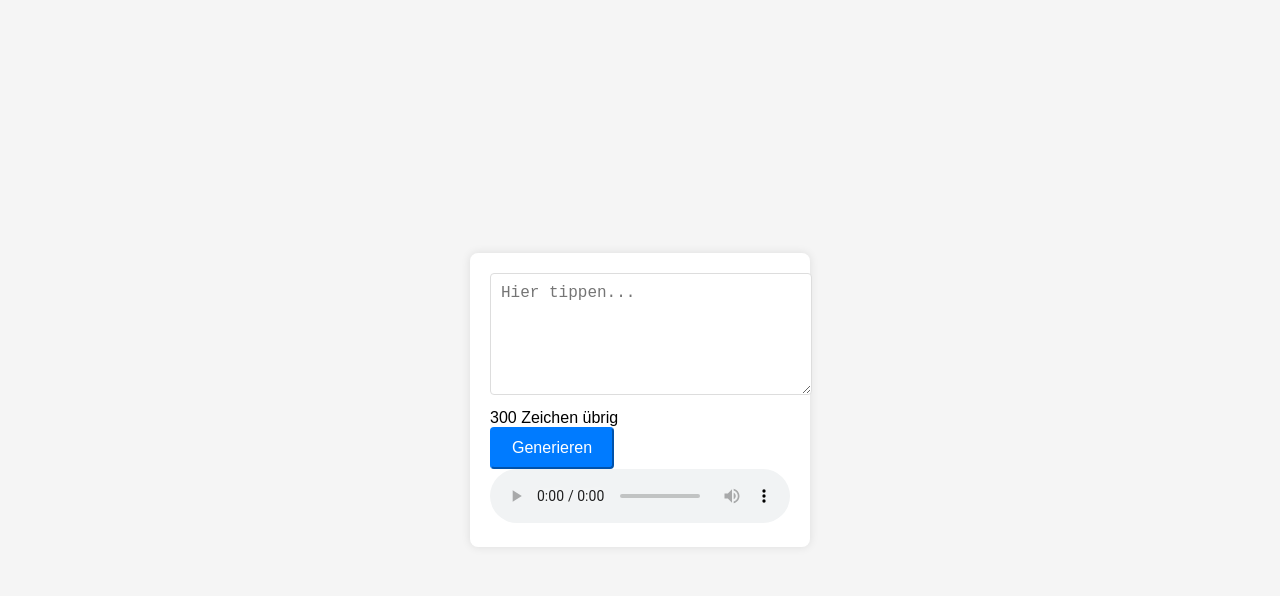
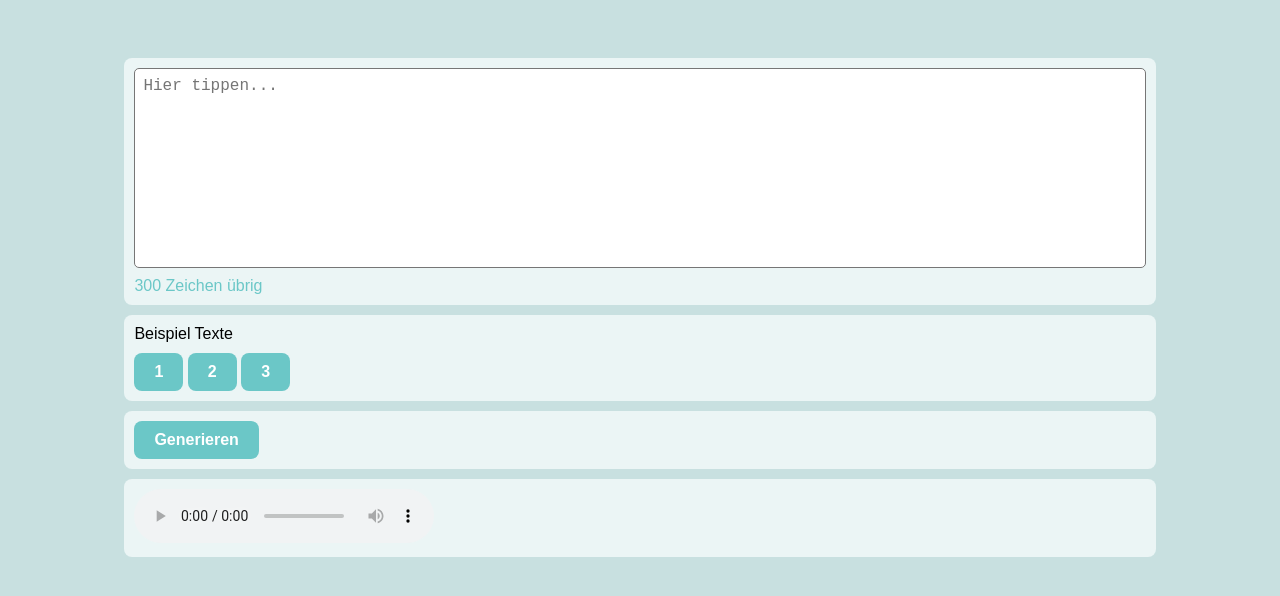
Before and after one commit to epoyraz/schwizerduets.ch, a plain HTML site: page index.html in a window 1280 px wide. Drawn offline with Linux system fonts and the light colour scheme.

Commit message:
design update

```diff
--- a/index.html
+++ b/index.html
@@ -1,5 +1,6 @@
 <!DOCTYPE html>
 <html>
+
 <head>
   <meta charset="utf-8" />
   <meta name="viewport" content="width=device-width" />
@@ -8,22 +9,42 @@
 </head>
 
 <body>
-    <div class="container">
-      <form id="myForm">
-        <textarea
-          class="textarea"
-          id="myTextarea"
-          placeholder="Hier tippen..."
-          maxlength="300"
-        ></textarea>
+  <div class="container1">
+
+    <textarea class="textarea" id="myTextarea" placeholder="Hier tippen..." maxlength="300"></textarea>
     <div id="charsLeft" class="inadicator">300 Zeichen übrig</div>
+  </div>
+  <div class="container2">
+    <div>
+      <p class="label">Beispiel Texte</p>
+    </div>
+    <div>
       <button type="submit" class="button" id="submitButton">
+        1
+      </button>
+      <button type="submit" class="button" id="submitButton">
+        2
+      </button>
+
+
+      <button type="submit" class="button" id="submitButton">
+        3
+      </button>
+    </div>
+  </div>
+
+  </div>
+  <div class="container3">
+    <button type="button" class="button" id="submitButton">
       Generieren
     </button>
+  </div>
+
+  <div class="container4">
     <div id="loadingSpinner" class="spinner"></div>
-      </form>
     <audio id="myAudio" src="" controls></audio>
   </div>
   <script src="script.js"></script>
 </body>
+
 </html>
--- a/script.js
+++ b/script.js
@@ -9,7 +9,7 @@ function updateCharactersLeft() {
   var inputLength = document.getElementById("myTextarea").value.length;
   var charsLeft = 300 - inputLength;
   document.getElementById("charsLeft").innerText =
-    charsLeft + " characters left";
+    charsLeft + " Zeichen übrig";
 }
 
 async function submitForm(event) {
--- a/style.css
+++ b/style.css
@@ -7,59 +7,95 @@ html {
 
 body {
     font-family: Arial, sans-serif;
-      background-color: #f5f5f5;
-      margin: 0;
-      padding: 0;
+    background-color: #c8e0e0;
     display: flex;
-      justify-content: center;
+    justify-content: flex-start;
     align-items: center;
-      height: 100vh;
+    flex-direction: column;
 }
 
-  .container {
-      background: #fff;
-      padding: 20px;
+.container1 {
+    margin-top: 50px;
+    min-width: 80%;
+    padding: 10px;
     border-radius: 8px;
-      box-shadow: 0 0 10px rgba(0, 0, 0, 0.1);
+    background-color: #ebf5f5;
+    color: #6bc7c7;
+    margin-bottom: 10px;
+}
+
+.container2 {
+    padding: 10px;
+    border-radius: 8px;
+    background-color: #ebf5f5;
+    margin-bottom: 10px;
+    width: 80%;
+
+}
+
+.container3 {
+    padding: 10px;
+    border-radius: 8px;
+    background-color: #ebf5f5;
+    margin-bottom: 10px;
+    width: 80%;
+}
+
+
+.container4 {
+    padding: 10px;
+    border-radius: 8px;
+    background-color: #ebf5f5;
+    margin-bottom: 10px;
+    width: 80%;
 }
 
 .textarea {
     width: 100%;
-      min-height: 100px;
-      padding: 10px;
-      border: 1px solid #ddd;
-      border-radius: 4px;
+    min-height: 200px;
     font-size: 16px;
+    resize: none;
+    margin-bottom: 5px;
+    box-sizing: border-box;
+    border-radius: 5px;
+    padding-top: 8px;
+    padding-left: 8px;
+    padding-right: 8px;
+
+}
+
+.indicator {
+    font-size: 14px;
+
+}
+
+.label {
     margin-bottom: 10px;
-      resize: vertical;
+    margin-top: 0px;
 }
 
 .button {
     display: inline-block;
+    width: auto;
     padding: 10px 20px;
     font-size: 16px;
-      border-radius: 4px;
     color: #fff;
-      background-color: #007bff;
-      border-color: #007bff;
+    background-color: #6bc7c7;
     text-align: center;
     cursor: pointer;
+    border: none;
+    border-radius: 8px;
+    font-weight: bold;
 }
 
 .button:hover {
-      background-color: #0056b3;
-      border-color: #004687;
+    background-color: #fff;
+    color: #6bc7c7;
 }
 
 button:disabled {
     background-color: #ccc;
     cursor: not-allowed;
-  }
-
-  .indicator {
-      font-size: 14px;
-      color: #555;
-      margin-bottom: 10px;
 }
 
 .spinner {
@@ -73,6 +109,11 @@ html {
 }
 
 @keyframes spin {
-      0% { transform: rotate(0deg); }
-      100% { transform: rotate(360deg); }
+    0% {
+        transform: rotate(0deg);
     }
+
+    100% {
+        transform: rotate(360deg);
+    }
+}
```
Lines whose indentation alone changed are shown as unchanged.
